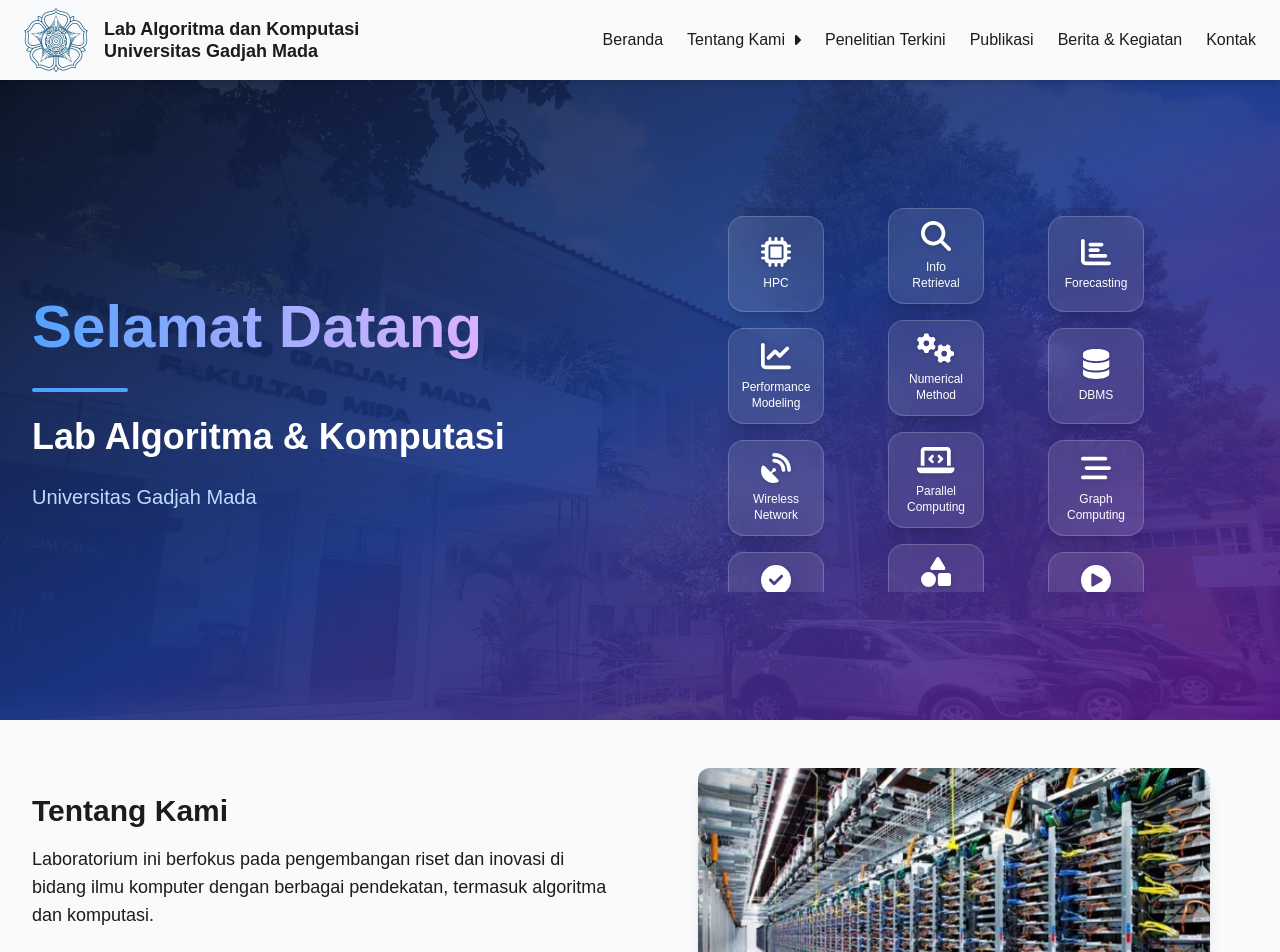
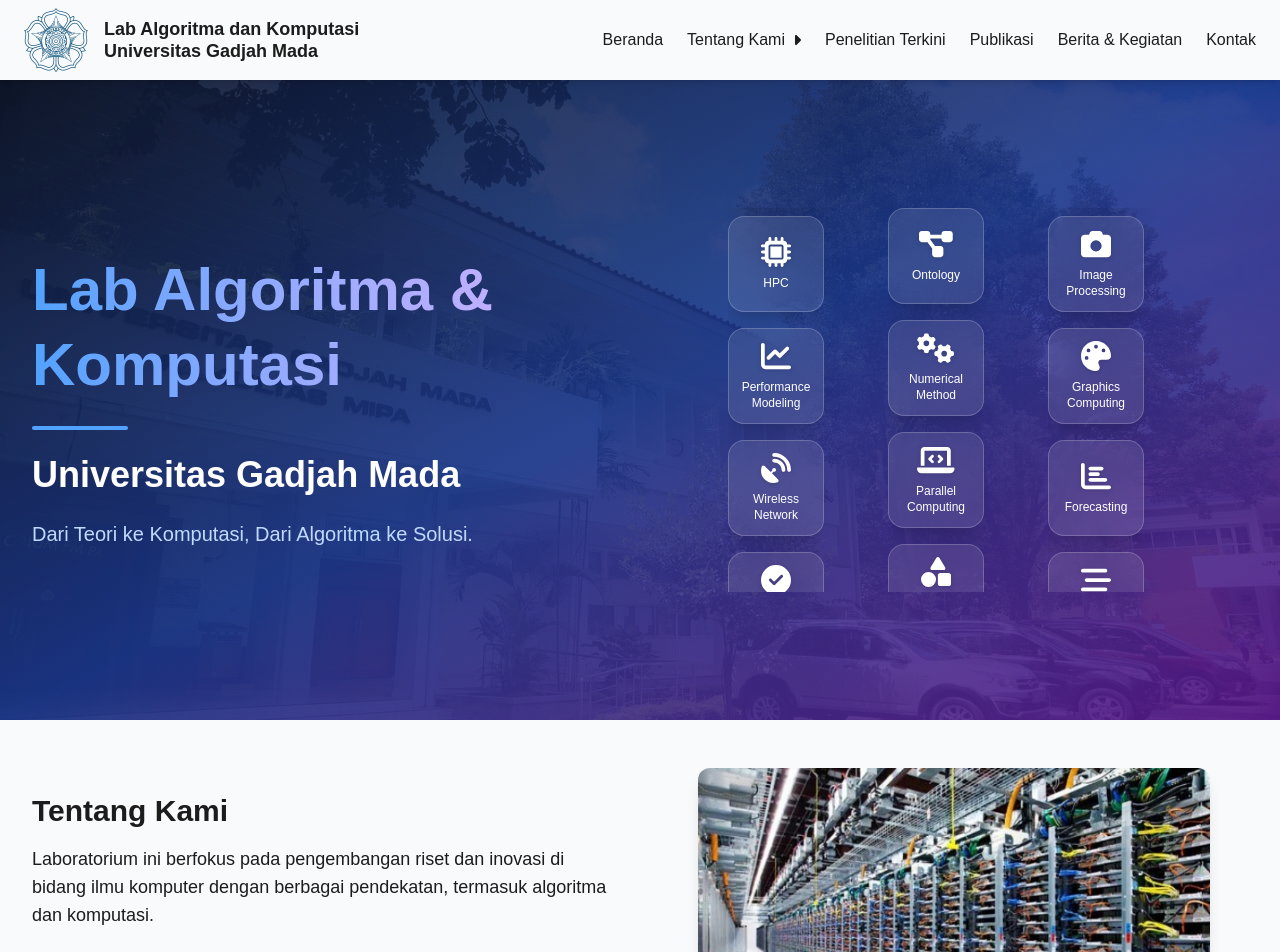
Before and after one commit to algokom-ugm/algokom-ugm.github.io, a Next.js app: page / in a window 1280 px wide. Shown: the top 952 px of the page. Built offline with nearby package versions, Linux system fonts and the light colour scheme.

Commit message:
jelajahi button, title text, moving icons

```diff
--- a/next.config.js
+++ b/next.config.js
@@ -2,7 +2,7 @@
  * @type {import('next').NextConfig}
  */
 const nextConfig = {
-  output: "export",
+  // output: "export",
   distDir: "dist",
   eslint: {
     ignoreDuringBuilds: true,
--- a/src/app/page.tsx
+++ b/src/app/page.tsx
@@ -36,11 +36,11 @@ const topics = [
   { icon: faSatelliteDish, label: "Wireless Network" },
   { icon: faCheckCircle, label: "Formal Method" },
   { icon: faChartLine, label: "Stochastic Analysis" },
-  { icon: faCheckCircle, label: "Software QA" },
+  // { icon: faCheckCircle, label: "Software QA" },
   { icon: faLock, label: "Kriptografi" },
   { icon: faProjectDiagram, label: "Ontology" },
-  { icon: faBrain, label: "Knowledge Graph" },
-  { icon: faSearch, label: "Info Retrieval" },
+  // { icon: faBrain, label: "Knowledge Graph" },
+  // { icon: faSearch, label: "Info Retrieval" },
   { icon: faCogs, label: "Numerical Method" },
   { icon: faLaptopCode, label: "Parallel Computing" },
   { icon: faShapes, label: "Algo & Computation" },
@@ -49,11 +49,11 @@ const topics = [
   { icon: faCamera, label: "Image Processing" },
   { icon: faPalette, label: "Graphics Computing" },
   { icon: faChartBar, label: "Forecasting" },
-  { icon: faDatabase, label: "DBMS" },
+  // { icon: faDatabase, label: "DBMS" },
   { icon: faStream, label: "Graph Computing" },
-  { icon: faPlayCircle, label: "Media Analysis" },
-  { icon: faRobot, label: "Machine Learning" },
-  { icon: faDatabase, label: "Data Science" },
+  // { icon: faPlayCircle, label: "Media Analysis" },
+  // { icon: faRobot, label: "Machine Learning" },
+  // { icon: faDatabase, label: "Data Science" },
   { icon: faAtom, label: "Simulation" },
   { icon: faCogs, label: "Parallel Systems" },
 ];
@@ -84,16 +84,16 @@ export default function Home() {
               <div className="absolute hidden lg:-left-8 top-0 h-full w-1 bg-gradient-to-b from-blue-400 to-purple-600 rounded-full" />
 
               <h1 className="text-4xl  md:text-5xl lg:text-6xl font-bold leading-tight bg-gradient-to-r from-blue-400 to-purple-300 bg-clip-text text-transparent">
-                Selamat Datang
+                Lab Algoritma & Komputasi
               </h1>
 
               <div className="flex flex-col items-center lg:items-start space-y-3 md:space-y-4">
                 <div className="w-16 sm:w-20 md:w-24 h-1 bg-blue-400 rounded-full mb-3 md:mb-4" />
                 <h2 className="text-xl sm:text-2xl md:text-3xl lg:text-4xl font-semibold leading-relaxed">
-                  Lab Algoritma & Komputasi
+                  Universitas Gadjah Mada
                 </h2>
                 <p className="text-base sm:text-lg md:text-xl text-blue-200 font-medium">
-                  Universitas Gadjah Mada
+                  Dari Teori ke Komputasi, Dari Algoritma ke Solusi.
                 </p>
               </div>
             </div>
@@ -189,9 +189,18 @@ export default function Home() {
               laboratorium ini menyediakan tempat bagi kolaborasi
               interdisipliner dan eksperimen dalam berbagai topik.
             </p>
-            <button className="mt-3 sm:mt-4 px-4 sm:px-5 py-2 text-sm sm:text-base bg-[var(--background-3)] text-[var(--text-alt-1)] rounded-lg hover:bg-[var(--background-3-hover)] transition">
+            {/* <button className="mt-3 sm:mt-4 px-4 sm:px-5 py-2 text-sm sm:text-base bg-[var(--background-3)] text-[var(--text-alt-1)] rounded-lg hover:bg-[var(--background-3-hover)] transition">
               Jelajahi
-            </button>
+            </button> */}
+            <Link href="/introduction">
+              <button
+                className="cursor-pointer mt-3 sm:mt-4 px-4 sm:px-5 py-2 text-sm sm:text-base
+                          bg-[var(--background-3)] text-[var(--text-alt-1)] rounded-lg
+                          hover:bg-[var(--background-3-hover)] transition"
+              >
+                Jelajahi
+              </button>
+            </Link>
           </div>
 
           <div className="flex-1 lg:flex justify-center order-1 md:order-2 mb-6 md:mb-0 hidden">
```
